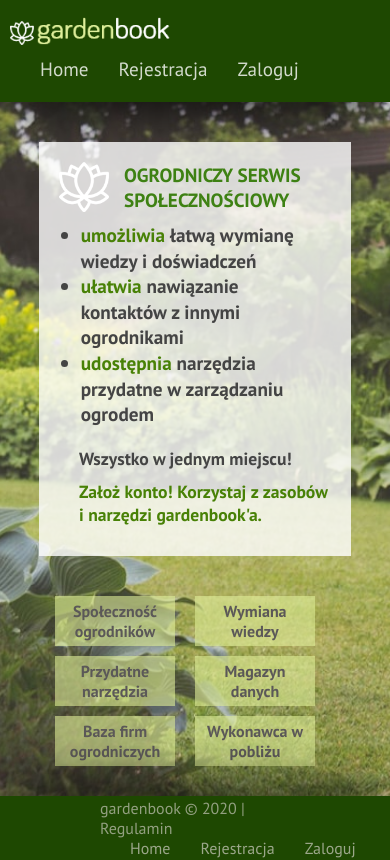
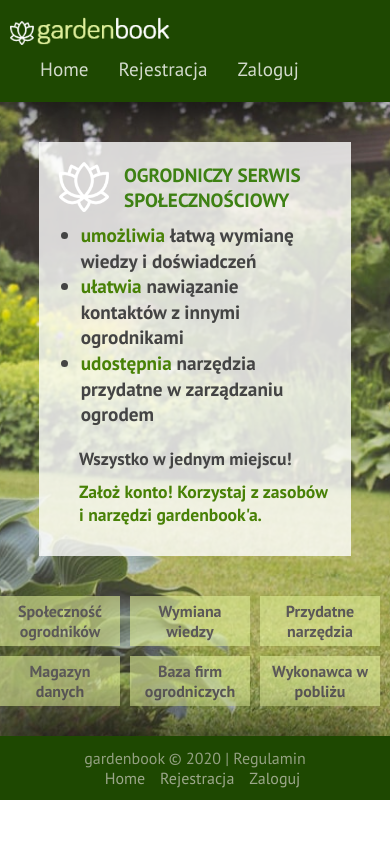
Before and after one commit to hajczek/gardenbook, a React (Create React App) app: page / in a window 390 px wide. Built offline with nearby package versions, Linux system fonts and the light colour scheme.

Commit message:
Added responsivnes for footer

```diff
--- a/src/assets/styles/_scss/_footer.scss
+++ b/src/assets/styles/_scss/_footer.scss
@@ -46,3 +46,17 @@ footer {
     position: relative;
   }
 }
+
+@media screen and (max-width: 700px) {
+  footer {
+    padding: 0 10px;
+    margin: 0 auto;
+    justify-content: center;
+
+    nav {
+      a {
+        margin-left: 15px;
+      }
+    }
+  }
+}
--- a/src/assets/styles/_scss/_info.scss
+++ b/src/assets/styles/_scss/_info.scss
@@ -84,7 +84,7 @@
   }
 }
 
-@media screen and (max-width: 755px) {
+@media screen and (max-width: 650px) {
   .info {
     padding: 20px;
 
@@ -103,6 +103,3 @@
     }
   }
 }
-
-@media screen and (max-width: 500px) {
-}
--- a/src/assets/styles/_scss/_moreInfo.scss
+++ b/src/assets/styles/_scss/_moreInfo.scss
@@ -55,7 +55,7 @@
 
     .title {
       // width: 200px;
-      margin-right: 20px;
+      margin-right: 10px;
     }
   }
 }
```
